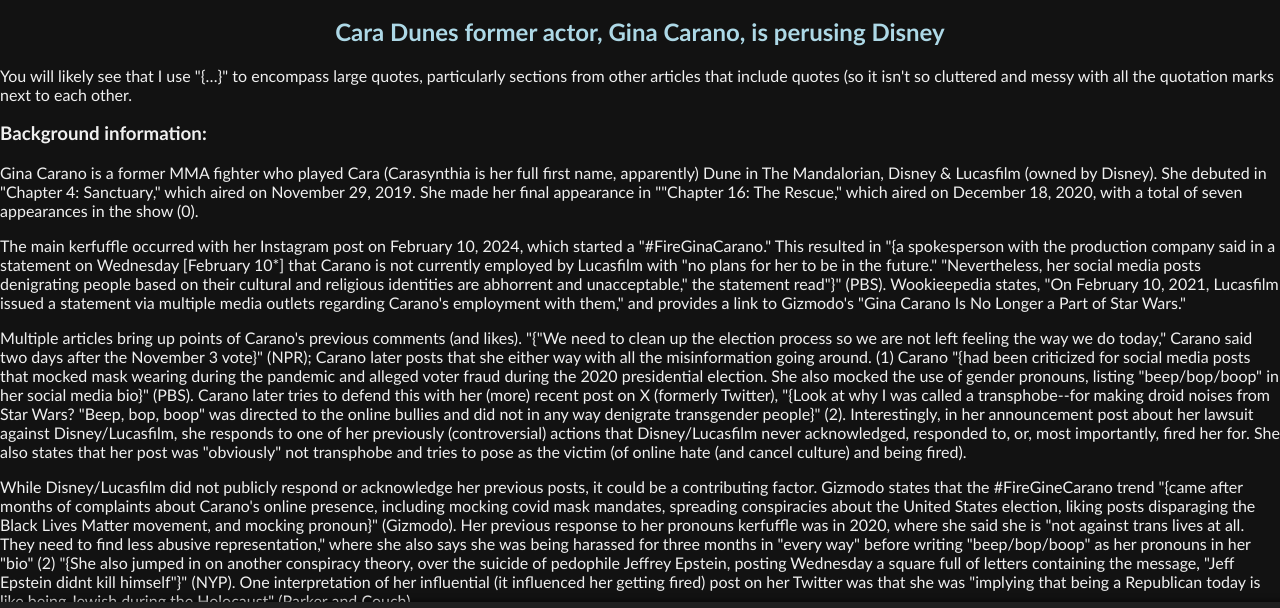
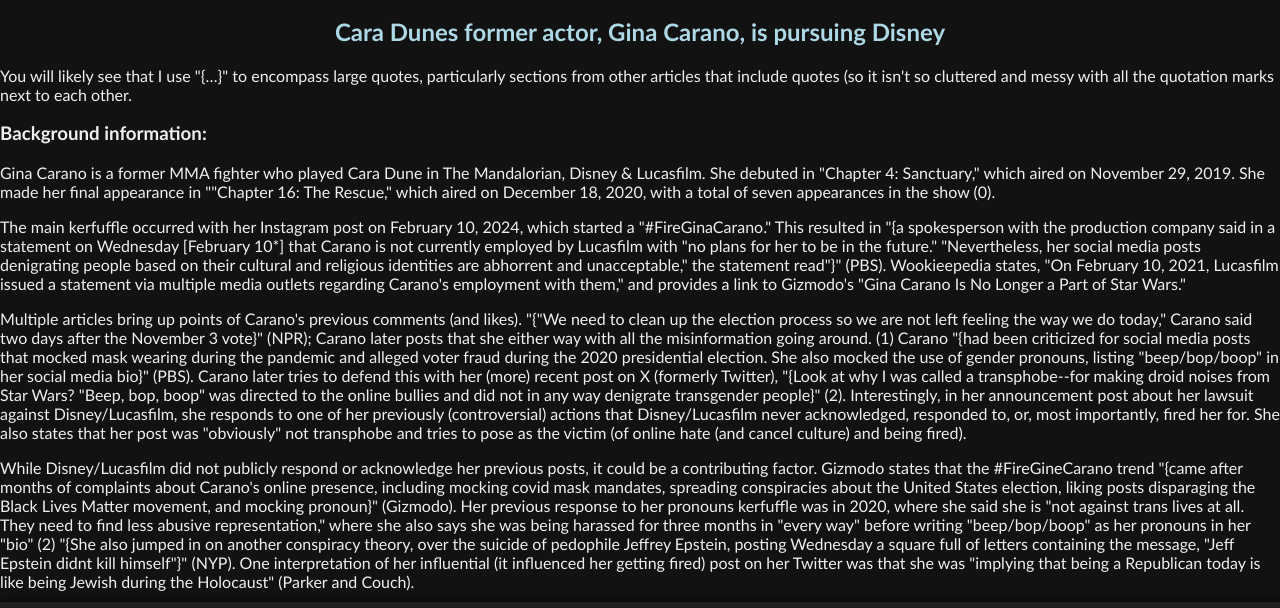
Before and after one commit to Dooku-Sereno/Dooku-Sereno.github.io, a plain HTML site: page Gina-Carano.html in a window 1280 px wide. Shown: the part 159-767 px from the top of the page. Drawn offline with Linux system fonts and the light colour scheme.

Commit message:
Update Gina-Carano.html

```diff
--- a/Gina-Carano.html
+++ b/Gina-Carano.html
@@ -74,10 +74,10 @@
             <img src="/sources/empire.svg" alt="Imperal Logo" style="">
         </div>
         <div>
-            <h2 class = "maintitle">Cara Dunes former actor, Gina Carano, is perusing Disney</h2>
+            <h2 class = "maintitle">Cara Dunes former actor, Gina Carano, is pursuing Disney</h2>
             <div class="main"><p>You will likely see that I use "{…}" to encompass large quotes, particularly sections from other articles that include quotes (so it isn't so cluttered and messy with all the quotation marks next to each other.</p>
                 <h3>Background information:</h3>
-                <p>Gina Carano is a former MMA fighter who played Cara (Carasynthia is her full first name, apparently) Dune in The Mandalorian, Disney & Lucasfilm (owned by Disney). She debuted in "Chapter 4: Sanctuary," which aired on November 29, 2019. She made her final appearance in ""Chapter 16: The Rescue," which aired on December 18, 2020, with a total of seven appearances in the show (0).</p>
+                <p>Gina Carano is a former MMA fighter who played Cara Dune in <a>The Mandalorian</a>, Disney & Lucasfilm. She debuted in "Chapter 4: Sanctuary," which aired on November 29, 2019. She made her final appearance in ""Chapter 16: The Rescue," which aired on December 18, 2020, with a total of seven appearances in the show (0).</p>
                 <p>The main kerfuffle occurred with her Instagram post on February 10, 2024, which started a "#FireGinaCarano." This resulted in "{a spokesperson with the production company said in a statement on Wednesday [February 10*] that Carano is not currently employed by Lucasfilm with "no plans for her to be in the future." "Nevertheless, her social media posts denigrating people based on their cultural and religious identities are abhorrent and unacceptable," the statement read"}" (PBS). Wookieepedia states, "On February 10, 2021, Lucasfilm issued a statement via multiple media outlets regarding Carano's employment with them," and provides a link to Gizmodo's "Gina Carano Is No Longer a Part of Star Wars."</p>
                 <p>Multiple articles bring up points of Carano's previous comments (and likes). "{"We need to clean up the election process so we are not left feeling the way we do today," Carano said two days after the November 3 vote}" (NPR); Carano later posts that she either way with all the misinformation going around. (1) Carano "{had been criticized for social media posts that mocked mask wearing during the pandemic and alleged voter fraud during the 2020 presidential election. She also mocked the use of gender pronouns, listing "beep/bop/boop" in her social media bio}" (PBS). Carano later tries to defend this with her (more) recent post on X (formerly Twitter), "{Look at why I was called a transphobe--for making droid noises from Star Wars? "Beep, bop, boop" was directed to the online bullies and did not in any way denigrate transgender people}" (2). Interestingly, in her announcement post about her lawsuit against Disney/Lucasfilm, she responds to one of her previously (controversial) actions that Disney/Lucasfilm never acknowledged, responded to, or, most importantly, fired her for. She also states that her post was "obviously" not transphobe and tries to pose as the victim (of online hate (and cancel culture) and being fired).</p>
                 <p>While Disney/Lucasfilm did not publicly respond or acknowledge her previous posts, it could be a contributing factor. Gizmodo states that the #FireGineCarano trend "{came after months of complaints about Carano's online presence, including mocking covid mask mandates, spreading conspiracies about the United States election, liking posts disparaging the Black Lives Matter movement, and mocking pronoun}" (Gizmodo). Her previous response to her pronouns kerfuffle was in 2020, where she said she is "not against trans lives at all. They need to find less abusive representation," where she also says she was being harassed for three months in "every way" before writing "beep/bop/boop" as her pronouns in her "bio" (2) "{She also jumped in on another conspiracy theory, over the suicide of pedophile Jeffrey Epstein, posting Wednesday a square full of letters containing the message, "Jeff Epstein didnt kill himself"}" (NYP). One interpretation of her influential (it influenced her getting fired) post on her Twitter was that she was "implying that being a Republican today is like being Jewish during the Holocaust" (Parker and Couch).</p>
```
